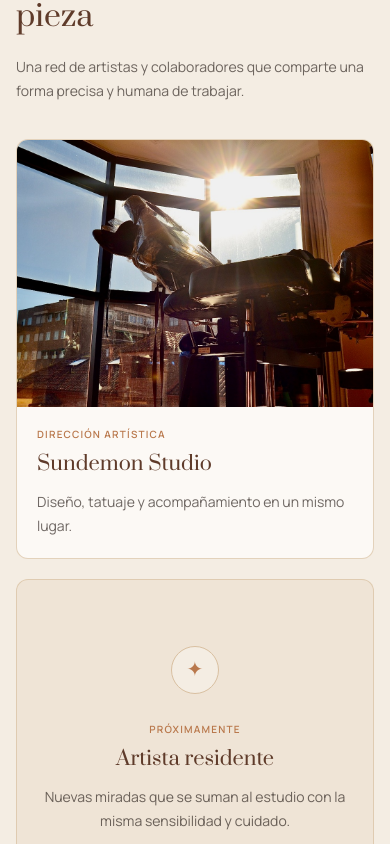
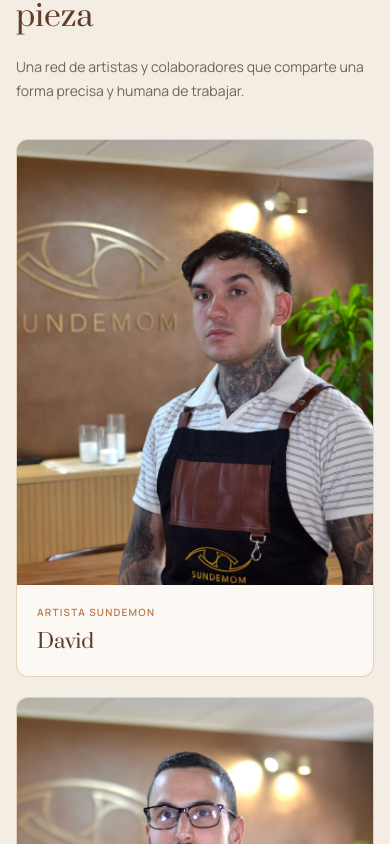
Before and after one commit to Eduval84/NewSundemomWeb, a Next.js app in the folder sundemon-web/: page /estudio in a window 390 px wide. Shown: the part 1740-2584 px from the top of the page. Built offline with nearby package versions, Linux system fonts and the light colour scheme.

Commit message:
feat: update Team component to display artists with improved layout and responsiveness

```diff
--- a/sundemon-web/app/tatuajes/page.tsx
+++ b/sundemon-web/app/tatuajes/page.tsx
@@ -1,5 +1,5 @@
 import type { Metadata } from "next";
-import { Footer, Gallery, Header, Process, Team } from "@/components/sections/landing-page";
+import { Footer, Gallery, Header, Process } from "@/components/sections/landing-page";
 
 export const metadata: Metadata = {
   title: "Tatuajes en Alcalá de Henares | Fine Line y Micro-Trazo",
@@ -25,7 +25,6 @@ export default function TattoosPage() {
         </section>
         <Gallery />
         <Process />
-        <Team />
       </main>
       <Footer />
     </>
--- a/sundemon-web/components/sections/landing-page.tsx
+++ b/sundemon-web/components/sections/landing-page.tsx
@@ -43,6 +43,14 @@ const philosophyValues = [
   ["02", "Diseño", "Damos forma al concepto con intención, proporción y respeto por tu anatomía."],
   ["03", "Experiencia", "El proceso se construye con calma, desde la primera consulta hasta la última cura."],
   ["04", "Confianza", "Acompañamiento honesto para que tu pieza se sienta tan tuya como el recuerdo que la inspira."],
+];
+
+const artists = [
+  ["David", "/images/Artistas/David.avif"],
+  ["Enrique", "/images/Artistas/Enrique.avif"],
+  ["Jhoan", "/images/Artistas/Jhoan.avif"],
+  ["Paula", "/images/Artistas/Paula.avif"],
+  ["Yaiza", "/images/Artistas/Yaiza.avif"],
 ];
 
 const faqs = [
@@ -224,23 +232,16 @@ export function Team() {
         </div>
         <p className="max-w-sm font-sans text-sm leading-6 text-ink-900/65">Una red de artistas y colaboradores que comparte una forma precisa y humana de trabajar.</p>
       </div>
-      <div className="mt-9 grid gap-5 md:grid-cols-3">
-        <article className="overflow-hidden rounded-lg border border-sand-300/70 bg-white-warm/70">
-          <div className="relative aspect-[4/3] overflow-hidden bg-sand-200">
-            <Image src="/images/estudio.jpeg" alt="Artista de Sundemon Tattoo Studio trabajando en Alcalá de Henares" fill className="object-cover object-[center_65%]" sizes="(max-width: 768px) 100vw, 33vw" />
-          </div>
-          <div className="p-5">
-            <p className="font-sans text-[10px] font-semibold tracking-[0.12em] text-copper-500 uppercase">Dirección artística</p>
-            <h3 className="mt-2 font-display text-xl text-earth-700">Sundemon Studio</h3>
-            <p className="mt-3 font-sans text-sm leading-6 text-ink-900/65">Diseño, tatuaje y acompañamiento en un mismo lugar.</p>
-          </div>
-        </article>
-        {["Artista residente", "Colaboraciones"].map((title) => (
-          <article key={title} className="flex min-h-80 flex-col items-center justify-center rounded-lg border border-sand-300/70 bg-sand-200/45 p-6 text-center">
-            <span className="flex size-12 items-center justify-center rounded-full border border-sand-300 bg-sand-100 font-display text-xl text-copper-500">✦</span>
-            <p className="mt-7 font-sans text-[10px] font-semibold tracking-[0.12em] text-copper-500 uppercase">Próximamente</p>
-            <h3 className="mt-2 font-display text-xl text-earth-700">{title}</h3>
-            <p className="mt-3 max-w-xs font-sans text-sm leading-6 text-ink-900/65">Nuevas miradas que se suman al estudio con la misma sensibilidad y cuidado.</p>
+      <div className="mt-9 grid gap-5 sm:grid-cols-2 lg:grid-cols-3">
+        {artists.map(([name, image]) => (
+          <article key={name} className="group overflow-hidden rounded-lg border border-sand-300/70 bg-white-warm/70">
+            <div className="relative aspect-[4/5] overflow-hidden bg-sand-200">
+              <Image src={image} alt={`${name}, artista de Sundemon Tattoo Studio`} fill className={`object-center object-cover transition-transform duration-500 ease-out group-hover:scale-105 group-active:scale-110 ${name === "Enrique" ? "object-[center_20%]" : ""}`} sizes="(max-width: 640px) 100vw, (max-width: 1024px) 50vw, 33vw" />
+            </div>
+            <div className="p-5">
+              <p className="font-sans text-[10px] font-semibold tracking-[0.12em] text-copper-500 uppercase">Artista Sundemon</p>
+              <h3 className="mt-2 font-display text-xl text-earth-700">{name}</h3>
+            </div>
           </article>
         ))}
       </div>
```
